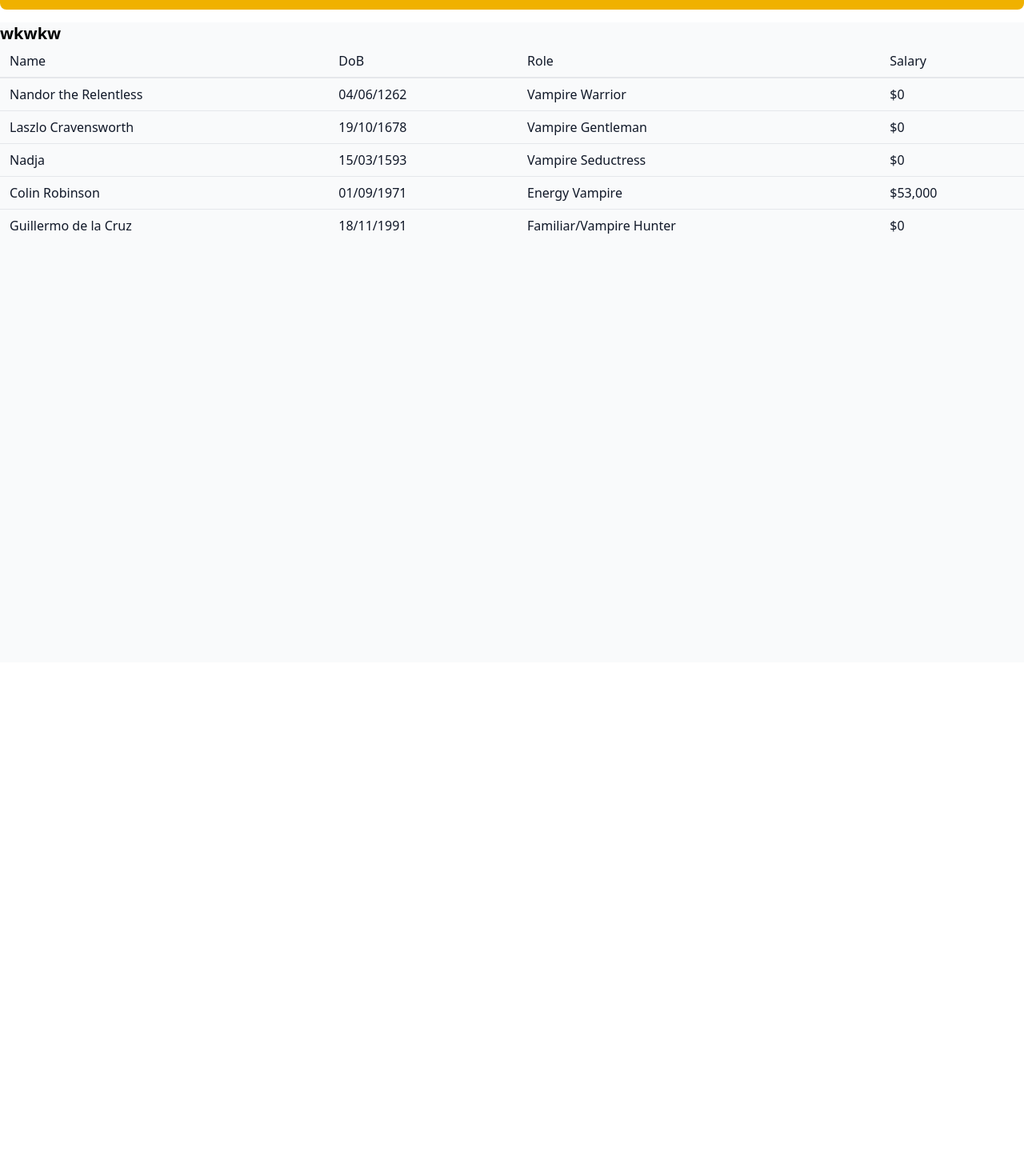
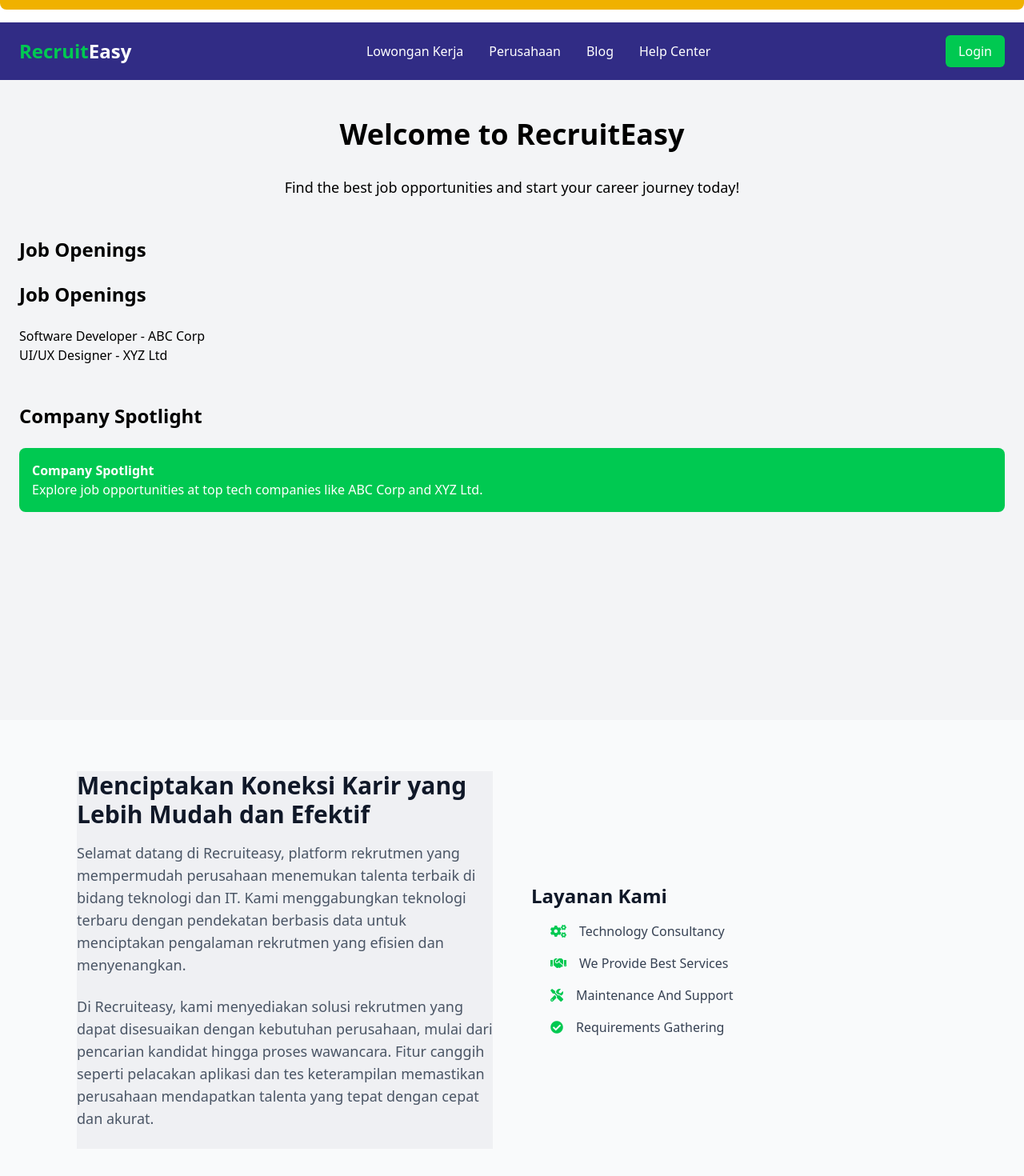
Before and after one commit to nabilrobbani84/recruitment_system, a Next.js app in the folder my-project/: page / in a window 1280 px wide. Shown: the part 260-1730 px from the top of the page at 80% size. Before the commit the page ends 1088 px from the top, so only its background shows below. Built offline with nearby package versions, Linux system fonts and the light colour scheme.

Commit message:
frontend

```diff
--- a/my-project/app/about/page.tsx
+++ b/my-project/app/about/page.tsx
@@ -1,47 +1,43 @@
 export default function About() {
   return (
-    <div className="bg-gray-100">
-      {/* Navbar */}
-      <nav className="bg-indigo-900 text-white p-5">
-        <div className="flex justify-between items-center max-w-7xl mx-auto">
-          <div className="text-2xl font-bold">RecruitEasy</div>
-          <ul className="flex space-x-6">
-            <li><a href="/jobs">Lowongan Kerja</a></li>
-            <li><a href="/about">Perusahaan</a></li>
-            <li><a href="/blog">Blog</a></li>
-            <li><a href="/login" className="text-green-500">Login</a></li>
+    <div className="bg-gray-50 py-16 px-6 sm:px-16 lg:px-24">
+      <div className="max-w-screen-xl mx-auto grid grid-cols-1 lg:grid-cols-2 gap-12 items-center">
+        <div className="relative">
+          <div className="absolute inset-0 flex justify-center items-center bg-gray-200 opacity-50"></div>
+          <div className="relative z-10 text-center lg:text-left">
+            <h2 className="text-3xl font-extrabold text-gray-900 mb-4">Menciptakan Koneksi Karir yang Lebih Mudah dan Efektif</h2>
+            <p className="text-lg text-gray-600 mb-6">
+              Selamat datang di Recruiteasy, platform rekrutmen yang mempermudah perusahaan menemukan talenta terbaik di bidang teknologi dan IT.
+              Kami menggabungkan teknologi terbaru dengan pendekatan berbasis data untuk menciptakan pengalaman rekrutmen yang efisien dan menyenangkan.
+            </p>
+            <p className="text-lg text-gray-600 mb-6">
+              Di Recruiteasy, kami menyediakan solusi rekrutmen yang dapat disesuaikan dengan kebutuhan perusahaan, mulai dari pencarian kandidat hingga proses wawancara.
+              Fitur canggih seperti pelacakan aplikasi dan tes keterampilan memastikan perusahaan mendapatkan talenta yang tepat dengan cepat dan akurat.
+            </p>
+          </div>
+        </div>
+        <div className="space-y-4">
+          <h3 className="text-2xl font-bold text-gray-900 mb-4">Layanan Kami</h3>
+          <ul className="list-none pl-6 space-y-4 text-gray-700">
+            <li className="flex items-center">
+              <i className="fas fa-cogs text-green-500 mr-4"></i>
+              <span>Technology Consultancy</span>
+            </li>
+            <li className="flex items-center">
+              <i className="fas fa-handshake text-green-500 mr-4"></i>
+              <span>We Provide Best Services</span>
+            </li>
+            <li className="flex items-center">
+              <i className="fas fa-tools text-green-500 mr-4"></i>
+              <span>Maintenance And Support</span>
+            </li>
+            <li className="flex items-center">
+              <i className="fas fa-check-circle text-green-500 mr-4"></i>
+              <span>Requirements Gathering</span>
+            </li>
           </ul>
         </div>
-      </nav>
-
-      {/* About Section */}
-      <section className="py-16 bg-white">
-        <div className="max-w-7xl mx-auto text-center">
-          <h2 className="text-3xl font-bold mb-8">Who We Are</h2>
-          <p className="text-lg mb-6">
-            Selamat datang di RecruitEasy, platform rekrutmen yang mempermudah perusahaan menemukan talenta terbaik di bidang teknologi dan IT.
-          </p>
-          <div className="text-left max-w-2xl mx-auto">
-            <h3 className="font-semibold">Our Services:</h3>
-            <ul className="list-disc pl-5">
-              <li>Technology Consultancy</li>
-              <li>Maintenance And Support</li>
-              <li>Requirements Gathering</li>
-            </ul>
-          </div>
-        </div>
-      </section>
-
-      {/* Footer */}
-      <footer className="bg-indigo-900 text-white py-6">
-        <div className="max-w-7xl mx-auto text-center">
-          <p>&copy; 2025 PT. RecruitEasy Indonesia Group</p>
-          <div className="flex justify-center space-x-6 mt-4">
-            <a href="/terms" className="text-white">Terms & Conditions</a>
-            <a href="/privacy" className="text-white">Privacy Policy</a>
-          </div>
-        </div>
-      </footer>
+      </div>
     </div>
   )
 }
--- a/my-project/app/layout.tsx
+++ b/my-project/app/layout.tsx
@@ -11,7 +11,7 @@ const Layout = ({ children }: { children: ReactNode }) => {
       {/* Menyediakan struktur html dan body */}
       <html lang="en">
         <head>
-          {/* Head content seperti meta tags bisa ditempatkan di sini */}
+          <link rel="stylesheet" href="https://cdnjs.cloudflare.com/ajax/libs/font-awesome/5.15.3/css/all.min.css" />
         </head>
         <body>
           <ProviderRedux>
--- a/my-project/app/page.tsx
+++ b/my-project/app/page.tsx
@@ -1,95 +1,43 @@
-export default function Home() {
-	return (
-		<div>
-			<h1 className="text-xl font-bold hover:text-green-400">wkwkw</h1>
+import React from 'react';
+import Header from '../component/Header';
+import Footer from '../component/Footer';
+import JobList from '../component/JobList';
+import CompanyMessage from '../component/CompanyMessage';
+import About from './about/page';
+const Page = () => {
+  return (
+    <>
+      {/* Header Section */}
+      <Header />
 
-			<div className="overflow-x-auto">
-				<table className="min-w-full divide-y-2 divide-gray-200">
-					<thead className="ltr:text-left rtl:text-right">
-						<tr className="*:font-medium *:text-gray-900">
-							<th className="px-3 py-2 whitespace-nowrap">
-								Name
-							</th>
-							<th className="px-3 py-2 whitespace-nowrap">DoB</th>
-							<th className="px-3 py-2 whitespace-nowrap">
-								Role
-							</th>
-							<th className="px-3 py-2 whitespace-nowrap">
-								Salary
-							</th>
-						</tr>
-					</thead>
+      {/* Main Content */}
+      <main className="bg-gray-100 min-h-screen py-12 px-6">
+        <div className="container mx-auto">
+          <h1 className="text-4xl font-bold text-center mb-8">Welcome to RecruitEasy</h1>
 
-					<tbody className="divide-y divide-gray-200">
-						<tr className="*:text-gray-900 *:first:font-medium">
-							<td className="px-3 py-2 whitespace-nowrap">
-								Nandor the Relentless
-							</td>
-							<td className="px-3 py-2 whitespace-nowrap">
-								04/06/1262
-							</td>
-							<td className="px-3 py-2 whitespace-nowrap">
-								Vampire Warrior
-							</td>
-							<td className="px-3 py-2 whitespace-nowrap">$0</td>
-						</tr>
+          <p className="text-lg text-center mb-12">
+            Find the best job opportunities and start your career journey today!
+          </p>
 
-						<tr className="*:text-gray-900 *:first:font-medium">
-							<td className="px-3 py-2 whitespace-nowrap">
-								Laszlo Cravensworth
-							</td>
-							<td className="px-3 py-2 whitespace-nowrap">
-								19/10/1678
-							</td>
-							<td className="px-3 py-2 whitespace-nowrap">
-								Vampire Gentleman
-							</td>
-							<td className="px-3 py-2 whitespace-nowrap">$0</td>
-						</tr>
+          {/* Job Listings */}
+          <section>
+            <h2 className="text-2xl font-semibold mb-6">Job Openings</h2>
+            <JobList />
+          </section>
 
-						<tr className="*:text-gray-900 *:first:font-medium">
-							<td className="px-3 py-2 whitespace-nowrap">
-								Nadja
-							</td>
-							<td className="px-3 py-2 whitespace-nowrap">
-								15/03/1593
-							</td>
-							<td className="px-3 py-2 whitespace-nowrap">
-								Vampire Seductress
-							</td>
-							<td className="px-3 py-2 whitespace-nowrap">$0</td>
-						</tr>
+          {/* Company Info/Spotlight */}
+          <section className="mt-12">
+            <h2 className="text-2xl font-semibold mb-6">Company Spotlight</h2>
+            <CompanyMessage />
+          </section>
 
-						<tr className="*:text-gray-900 *:first:font-medium">
-							<td className="px-3 py-2 whitespace-nowrap">
-								Colin Robinson
-							</td>
-							<td className="px-3 py-2 whitespace-nowrap">
-								01/09/1971
-							</td>
-							<td className="px-3 py-2 whitespace-nowrap">
-								Energy Vampire
-							</td>
-							<td className="px-3 py-2 whitespace-nowrap">
-								$53,000
-							</td>
-						</tr>
+        </div>
+      </main>
+      <About />
+      {/* Footer Section */}
+      <Footer />
+    </>
+  );
+};
 
-						<tr className="*:text-gray-900 *:first:font-medium">
-							<td className="px-3 py-2 whitespace-nowrap">
-								Guillermo de la Cruz
-							</td>
-							<td className="px-3 py-2 whitespace-nowrap">
-								18/11/1991
-							</td>
-							<td className="px-3 py-2 whitespace-nowrap">
-								Familiar/Vampire Hunter
-							</td>
-							<td className="px-3 py-2 whitespace-nowrap">$0</td>
-						</tr>
-					</tbody>
-				</table>
-			</div>
-		</div>
-	);
-}
+export default Page;
--- a/my-project/component/Header.tsx
+++ b/my-project/component/Header.tsx
@@ -1,11 +1,11 @@
-"use client"; // This ensures that the component is a client-side component
+"use client";
 
-import { useState } from 'react'
-import { useRouter } from 'next/router'
+import { useState } from 'react';
+import { useRouter } from 'next/navigation';
 
 export default function Header() {
-  const [isMenuOpen, setIsMenuOpen] = useState(false)
-  const router = useRouter()
+  const [isMenuOpen, setIsMenuOpen] = useState(false);
+  const router = useRouter(); // Now correctly using useRouter from next/navigation
 
   return (
     <header className="bg-indigo-900 text-white py-4">
@@ -63,5 +63,5 @@ export default function Header() {
         </div>
       )}
     </header>
-  )
+  );
 }
--- a/my-project/component/JobCard.tsx
+++ b/my-project/component/JobCard.tsx
@@ -1,3 +1,4 @@
+"use client";
 import { useRouter } from 'next/router';
 
 // Define a Type for Job
--- a/my-project/component/JobList.tsx
+++ b/my-project/component/JobList.tsx
@@ -1,38 +1,39 @@
-import { useDispatch, useSelector } from 'react-redux'
-import { RootState } from '../redux/store'
+"use client";
 
-// Menentukan tipe untuk Job
+import React, { useState, useEffect } from 'react';
+
+// Define the type for each job item
 interface Job {
-  id: number
-  title: string
-  company: string
+  id: number;
+  title: string;
+  company: string;
 }
 
 const JobList = () => {
-  const dispatch = useDispatch()
-  const jobs = useSelector((state: RootState) => state.jobs) // Mengakses state jobs dari Redux
+  // Specify the type of the jobs state as an array of Job objects
+  const [jobs, setJobs] = useState<Job[]>([]);
 
-  const fetchJobs = () => {
-    // Simulasi pengambilan data lowongan pekerjaan
-    const jobData: Job[] = [
-      { id: 1, title: 'Software Developer', company: 'ABC Corp' },
-      { id: 2, title: 'UI/UX Designer', company: 'XYZ Ltd' },
-    ]
-    dispatch({ type: 'SET_JOBS', payload: jobData }) // Mengirim data ke Redux store
-  }
+  useEffect(() => {
+    // Simulating fetching data for job listings
+    const fetchedJobs: Job[] = [
+      { id: 1, title: "Software Developer", company: "ABC Corp" },
+      { id: 2, title: "UI/UX Designer", company: "XYZ Ltd" },
+    ];
+    setJobs(fetchedJobs);
+  }, []);
 
   return (
     <div>
-      <button onClick={fetchJobs}>Fetch Jobs</button>
+      <h2 className="text-2xl font-semibold mb-6">Job Openings</h2>
       <ul>
-        {jobs.map((job: Job) => (  // Menentukan tipe Job pada map
+        {jobs.map((job) => (
           <li key={job.id}>
             {job.title} - {job.company}
           </li>
         ))}
       </ul>
     </div>
-  )
-}
+  );
+};
 
-export default JobList
+export default JobList;
--- a/my-project/component/ThemeProvider.tsx
+++ b/my-project/component/ThemeProvider.tsx
@@ -1,4 +1,4 @@
-"use client"; // Menandakan file ini hanya berjalan di client-side
+"use client";
 
 import { createContext, useState, useContext, ReactNode } from "react";
 
--- a/my-project/package.json
+++ b/my-project/package.json
@@ -9,6 +9,7 @@
     "lint": "next lint"
   },
   "dependencies": {
+    "@fortawesome/fontawesome-free": "^6.7.2",
     "@reduxjs/toolkit": "^2.8.2",
     "@tailwindcss/postcss": "^4.1.7",
     "next": "15.1.8",
```
Also changed, not shown: my-project/app/contact/page.tsx (+94 -0 lines), my-project/app/jobs/page.tsx (+13 -5 lines), my-project/component/Footer.tsx (+10 -8 lines), my-project/component/Form.tsx (+29 -28 lines), 1 other file (tests, documents, lock files or other folders).
